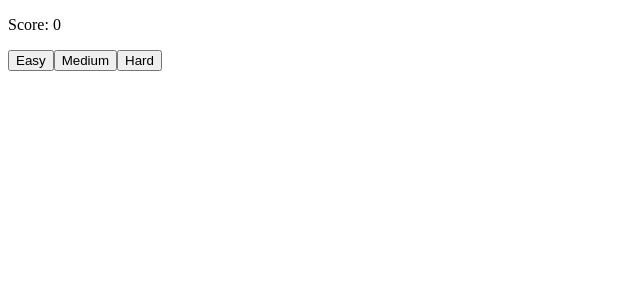
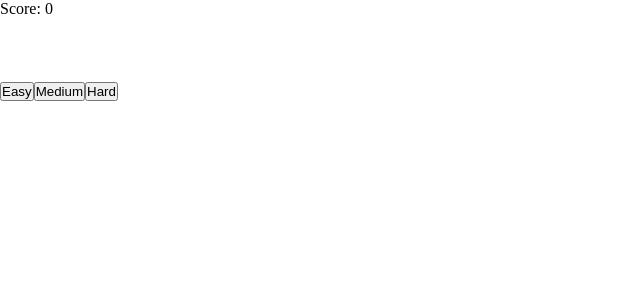
Before and after one commit to Salypse/memory-card, a React (Vite) app: page / in a window 1280 px wide. Shown: the top 300 px of the page, without its empty margins (0-640 px from the left). Built offline with nearby package versions, Linux system fonts and the light colour scheme.

Commit message:
Create grid layout and basic card styling

```diff
--- a/src/App.css
+++ b/src/App.css
@@ -0,0 +1,13 @@
+* {
+   padding: 0;
+   margin: 0;
+   box-sizing: border-box;
+}
+
+li {
+   list-style-type: none;
+}
+
+.content {
+   margin: 5vw 0;
+}
--- a/src/components/GameBoard.jsx
+++ b/src/components/GameBoard.jsx
@@ -1,3 +1,4 @@
+import "../styles/GameBoard.css";
 import { useState, useEffect, useRef } from "react";
 
 import { Card } from "./Card";
--- a/src/components/StartGame.jsx
+++ b/src/components/StartGame.jsx
@@ -13,7 +13,7 @@ export function StartGame() {
    return (
       <>
          <p>Score: {score}</p>
-
+         <div className="content">
             {!startGame && (
                <section className="difficulty-selection">
                   <button onClick={() => [toggleButtons(), setCardAmount(5)]}>
@@ -36,6 +36,7 @@ export function StartGame() {
                   toggleButtons={toggleButtons}
                ></GameBoard>
             )}
+         </div>
       </>
    );
 }
--- /dev/null
+++ b/src/styles/GameBoard.css
@@ -0,0 +1,41 @@
+:root {
+   --dark-blue: #1c4595;
+   --orange: #e76a24;
+   --black: #01080a;
+   --gray: #e7e5e8;
+   --yellow: #fbbc42;
+}
+
+.game-board {
+   width: 75%;
+   display: grid;
+   grid-template-columns: repeat(auto-fill, minmax(300px, 1fr));
+   grid-gap: 3vw;
+   place-self: center;
+   place-items: center;
+}
+
+.game-board li {
+   width: 100%;
+}
+
+.card {
+   width: 100%;
+   border: 2vw solid var(--dark-blue);
+   border-radius: 5%;
+   background-color: rgba(0, 0, 0, 0.25);
+   overflow: hidden;
+}
+
+.card-image {
+   width: auto;
+   height: 50vh;
+   padding: 1vw;
+}
+
+.card-text {
+   padding: 1vw 0;
+   border-top: 2vw solid var(--dark-blue);
+   background-color: var(--orange);
+   font-size: clamp(1.5rem, 5vw, 2rem);
+}
```
Lines whose indentation alone changed are shown as unchanged.
